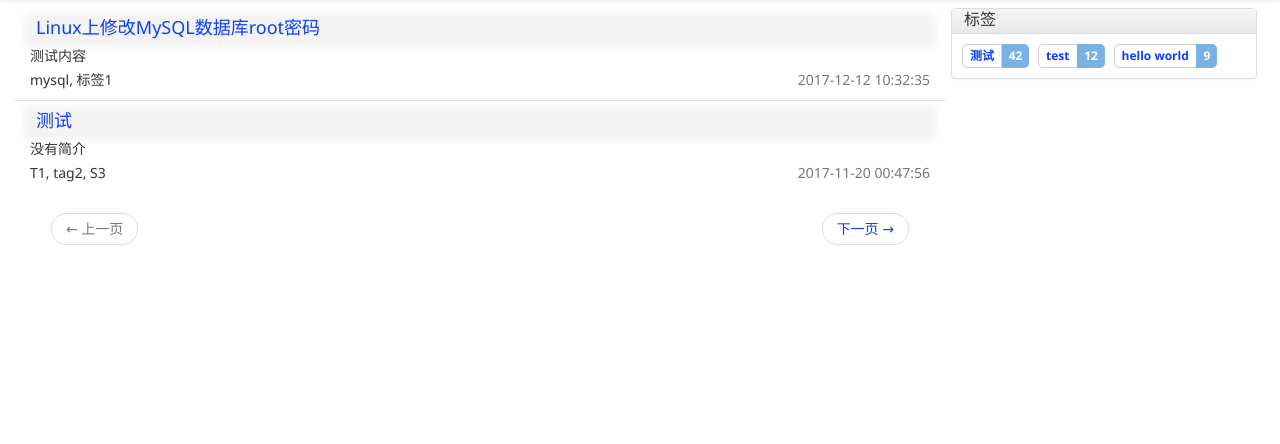
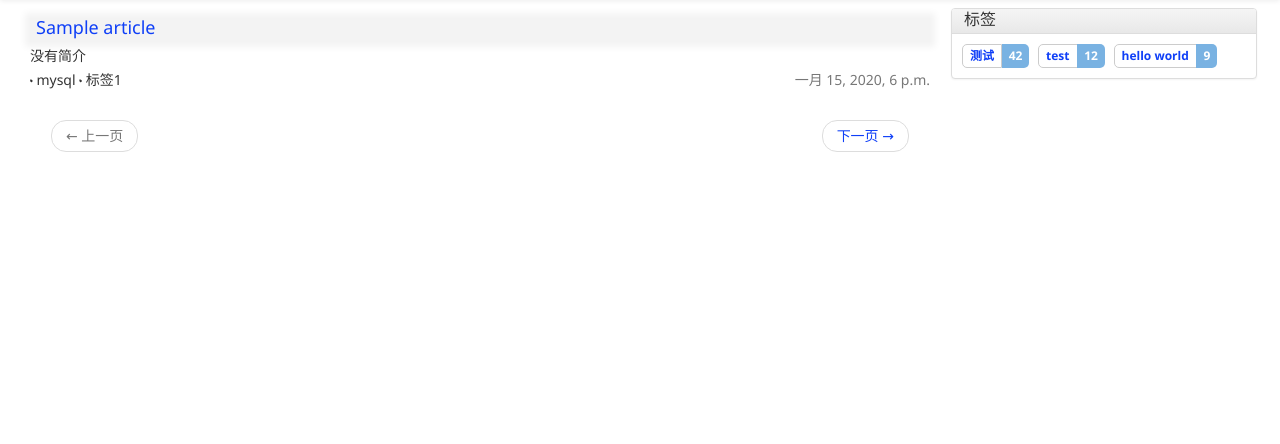
Before and after one commit to gsw945/myblog, a Django app: page /article/ in a window 1280 px wide. Shown: the part 51-495 px from the top of the page. Run offline with Django 3.2, Linux system fonts and the light colour scheme; tables that the repository leaves empty hold one stand-in row (values such as "Sample post"); some libraries are stand-ins or nearby versions.

Commit message:
博文列表显示

```diff
--- a/pages/static/css/list.css
+++ b/pages/static/css/list.css
@@ -83,3 +83,8 @@
 .blog-list-pagination {
     margin: auto 36px;
 }
+
+.fas.fa-tag {
+    vertical-align: middle;
+    font-size: 0.2em;
+}
--- a/pages/templates/article/list.html
+++ b/pages/templates/article/list.html
@@ -7,37 +7,14 @@
 
 {% block content_left %}
     <ul class="list-group blog-list-panel">
+        {% for article in article_list %}
         <li class="list-group-item">
             <h4 class="list-group-item-heading">
-                <a href="/article/2">Linux上修改MySQL数据库root密码</a>
+                <a href="{% url 'pages:detail' article.id %}">{{ article.title }}</a>
                 {% if user.is_authenticated %}
                 <span class="ico-btn-edit">
-                    <a href="/edit/?id=2" title="编辑">
-                        <i class="fas fa-pen-square"></i>
-                    </a>
-                </span>
-                {% endif %}
-            </h4>
-            <p class="list-group-item-text">测试内容</p>
-            <div class="list-group-item-footing">
-                <div class="row">
-                    <div class="col-xs-12 col-sm-6">
-                        <span>mysql, 标签1</span>
-                    </div>
-                    <div class="col-xs-12 col-sm-6 text-right">
-                        <span class="text-muted">2017-12-12 10:32:35</span>
-                    </div>
-                </div>
-            </div>
-        </li>
-
-        <li class="list-group-item">
-            <h4 class="list-group-item-heading">
-                <a href="/article/1">测试</a>
-                {% if user.is_authenticated %}
-                <span class="ico-btn-edit">
-                    <a href="/edit/?id=1" title="编辑">
-                        <i class="fas fa-pen-square"></i>
+                    <a href="/admin/pages/article/{{ article.id }}/change/" title="编辑">
+                        <i class="far fa-edit"></i>
                     </a>
                 </span>
                 {% endif %}
@@ -46,14 +23,16 @@
             <div class="list-group-item-footing">
                 <div class="row">
                     <div class="col-xs-12 col-sm-6">
-                        <span>T1, tag2, S3</span>
+                        <span><i class="fas fa-tag"></i> mysql</span>
+                        <span><i class="fas fa-tag"></i> 标签1</span>
                     </div>
                     <div class="col-xs-12 col-sm-6 text-right">
-                        <span class="text-muted">2017-11-20 00:47:56</span>
+                        <span class="text-muted">{{ article.upate_time }}</span>
                     </div>
                 </div>
             </div>
         </li>
+        {% endfor %}
     </ul>
     <div class="blog-list-pagination">
         <nav aria-label="blog-list-pagination">
--- a/pages/views.py
+++ b/pages/views.py
@@ -2,6 +2,7 @@ from django.shortcuts import render
 
 # Create your views here.
 from django.http import HttpResponse
+from .models import Article
 
 
 def view_index(request):
@@ -9,7 +10,10 @@ def view_index(request):
     return render(request, 'page-index.html', context)
 
 def view_list(request):
-    context = {}
+    articles = Article.objects.all()
+    context = {
+        'article_list': articles
+    }
     return render(request, 'article/list.html', context)
 
 def view_detail(request, article_id):
```
